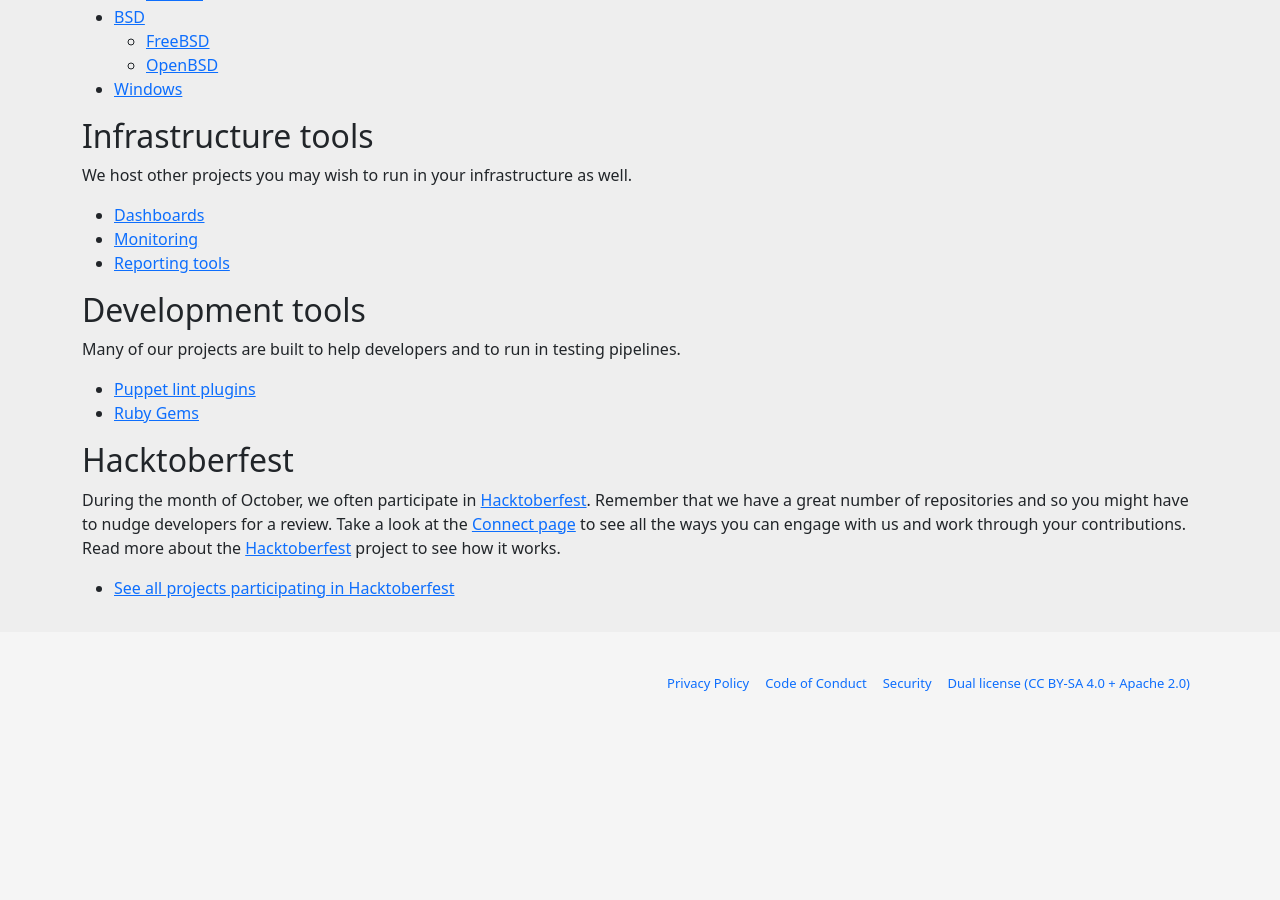
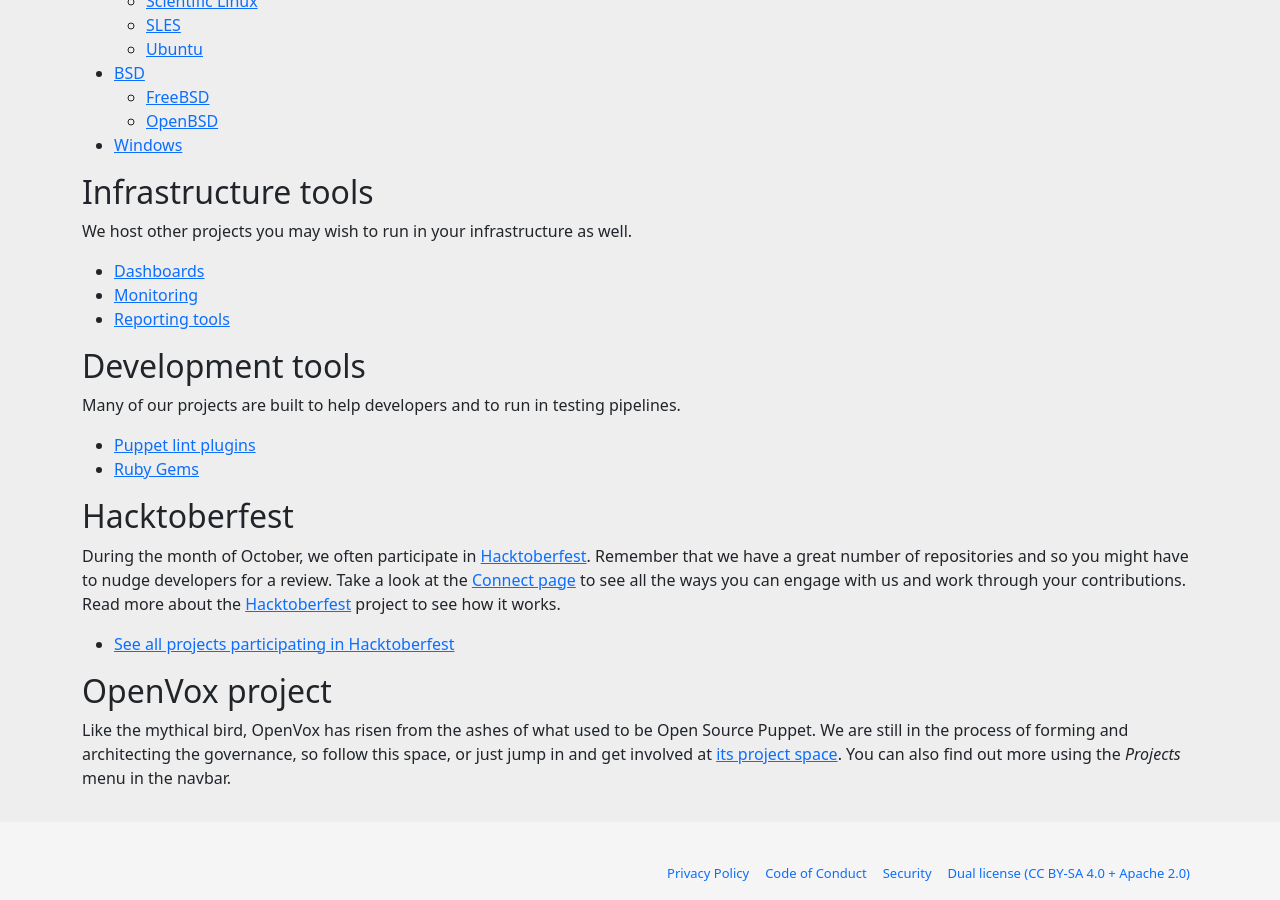
Before and after one commit to voxpupuli/voxpupuli.github.io, a Jekyll site: the page built from projects.md, in a window 1280 px wide and 900 px high, scrolled down 702 px. Built offline with Jekyll 4.4.1, drawn with Linux system fonts in a browser that asks for light colours; nearby versions of some CDN libraries; our own code applies the rules of GitHub Pages for plain Markdown files; before the commit the page ends 1411 px from its top, so only the background shows below that; some of the changed text lies outside the part shown.

Commit message:
add openvox to projects space

```diff
--- a/projects.md
+++ b/projects.md
@@ -62,3 +62,10 @@
 the [Hacktoberfest](https://hacktoberfest.com) project to see how it works.
 
 * [See all projects participating in Hacktoberfest]({% include github-repo-search.html topic="hacktoberfest" %})
+
+
+## OpenVox project
+
+Like the mythical bird, OpenVox has risen from the ashes of what used to be Open Source Puppet.
+We are still in the process of forming and architecting the governance, so follow this space, or just jump in and get involved at [its project space](https://github.com/openvoxproject).
+You can also find out more using the *Projects* menu in the navbar.
```
Also changed, not shown: other parts of projects.md (+1 -1 lines).
